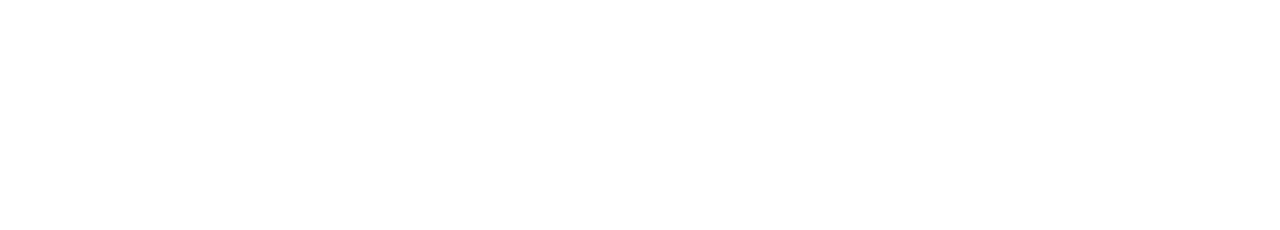
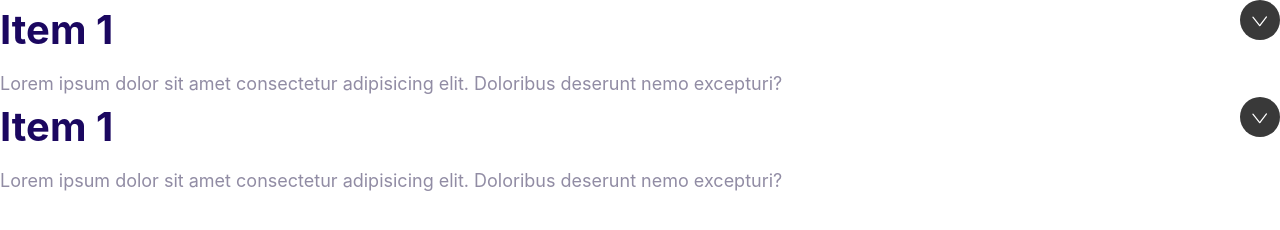
Before and after one commit to fcm3/codewithmoshify-course, a plain HTML site: page index.html in a window 1280 px wide. Drawn offline with Linux system fonts and the light colour scheme.

Commit message:
Build collapsibles structure component.

```diff
--- a/css/styles.css
+++ b/css/styles.css
@@ -167,7 +167,7 @@
 }
 
 .icon--primary {
-    fill: var(--color-primary);
+    color: var(--color-primary);
 }
 
 .icon--white {
@@ -537,3 +537,34 @@
         margin: 0 2rem;
     }
 }
+
+/* Collapsibles */
+.collapsible__header {
+    display: flex;
+    justify-content: space-between;
+}
+
+.collapsible__heading {
+    margin-top: 0;
+}
+
+.collapsible__chevron {
+    transform: rotate(-90deg);
+    transition: 0.3s;
+}
+
+.collapsible__content {
+    max-height: 0;
+    overflow: hidden;
+    opacity: 0;
+    transition: all 0.3s;
+}
+
+.collapsible--expanded .collapsible__chevron {
+    transform: rotate(0);
+}
+
+.collapsible--expanded .collapsible__content {
+    max-height: 100vh;
+    opacity: 1;
+}
--- a/index.html
+++ b/index.html
@@ -8,5 +8,25 @@
     <link rel="stylesheet" href="css/normalize.css" />
     <link rel="stylesheet" href="css/styles.css" />
   </head>
-  <body></body>
+  <body>
+    <div class="collapsible collapsible--expanded">
+      <header class="collapsible__header">
+        <h2 class="collapsible__heading">Item 1</h2>
+        <img class="icon icon--white collapsible__chevron" src="/images/chevron.svg" alt="" />
+      </header>
+      <div class="collapsible__content">
+        Lorem ipsum dolor sit amet consectetur adipisicing elit. Doloribus deserunt nemo excepturi?
+      </div>
+    </div>
+    <div class="collapsible collapsible--expanded">
+      <header class="collapsible__header">
+        <h2 class="collapsible__heading">Item 1</h2>
+        <img class="icon icon--white collapsible__chevron" src="/images/chevron.svg" alt="" />
+      </header>
+      <div class="collapsible__content">
+        Lorem ipsum dolor sit amet consectetur adipisicing elit. Doloribus deserunt nemo excepturi?
+      </div>
+    </div>
+    <script src="js/main.js"></script>
+  </body>
 </html>
--- /dev/null
+++ b/js/main.js
@@ -0,0 +1,6 @@
+const collapsibles = document.querySelectorAll(".collapsible");
+collapsibles.forEach((item) =>
+  item.addEventListener("click", function () {
+    this.classList.toggle("collapsible--expanded");
+  })
+);
```
Also changed, not shown: components/collapsibles.html (added, +18 -0 lines), images/chevron.svg (added), 1 other file.
